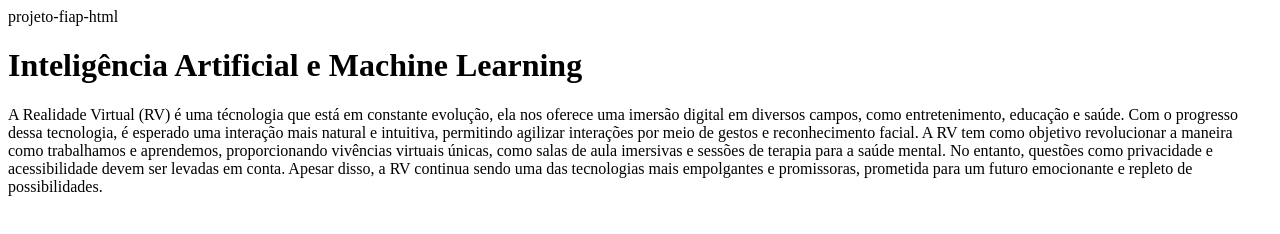
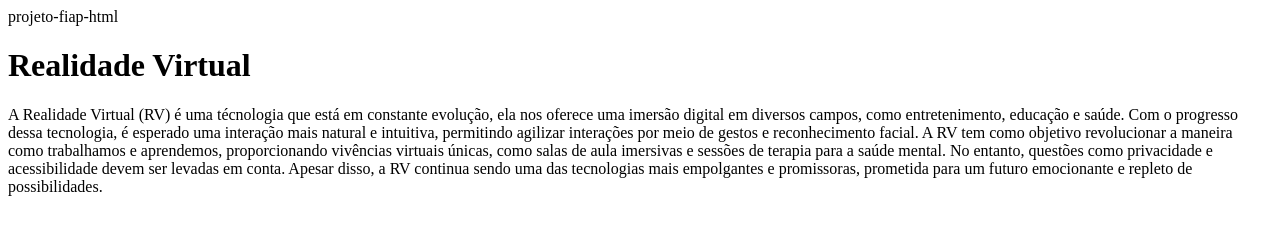
Before and after one commit to caiohc28/projeto-fiap-html, a plain HTML site: page index.html in a window 1280 px wide. Drawn offline with Linux system fonts and the light colour scheme.

Commit message:
index.html

```diff
--- a/index.html
+++ b/index.html
@@ -9,7 +9,7 @@
     <title>Projeto do Caio</title>
 </head>
 <body>
-    <h1>Inteligência Artificial e Machine Learning</h1>
+    <h1>Realidade Virtual</h1>
 <p>
    A Realidade Virtual (RV) é uma técnologia que está em constante evolução, ela nos oferece uma imersão digital em
 diversos campos, como entretenimento, educação e saúde. Com o progresso dessa tecnologia, é esperado uma interação mais
```
